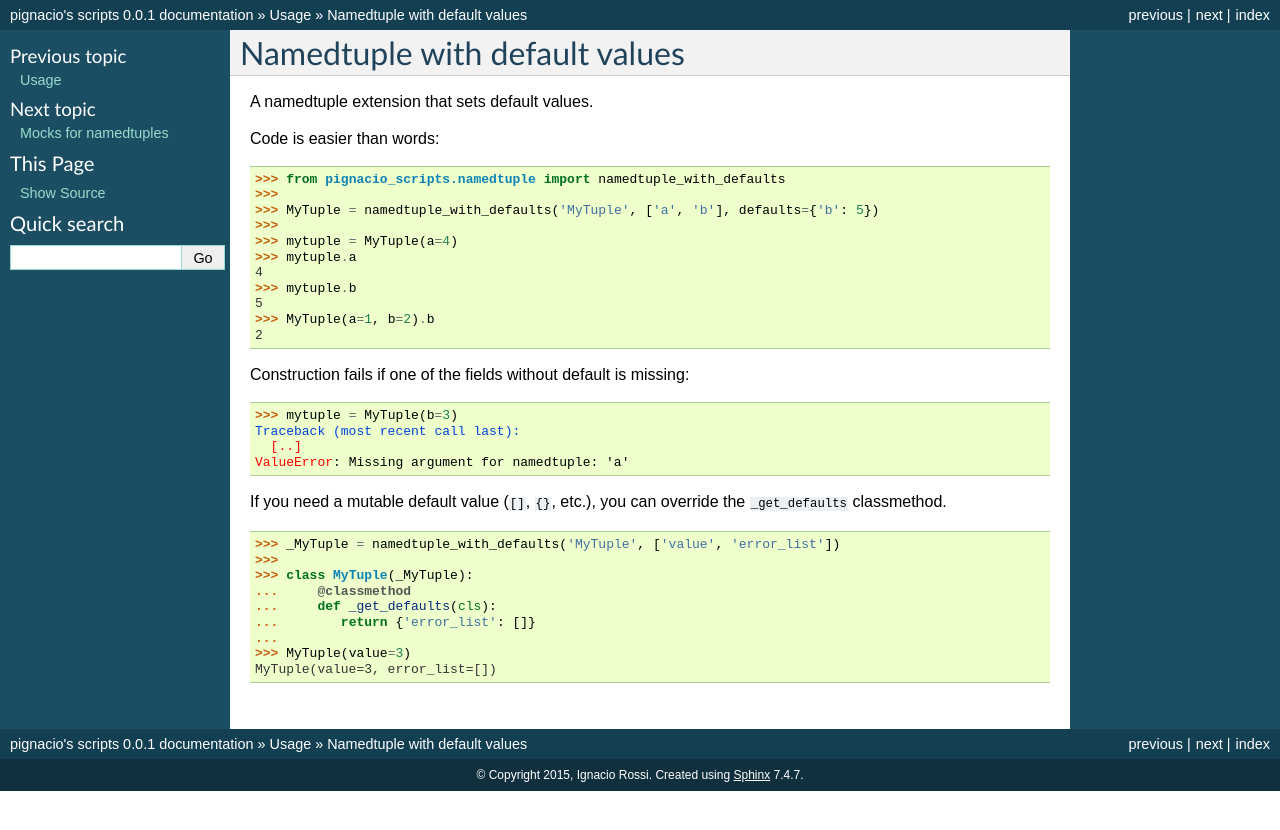
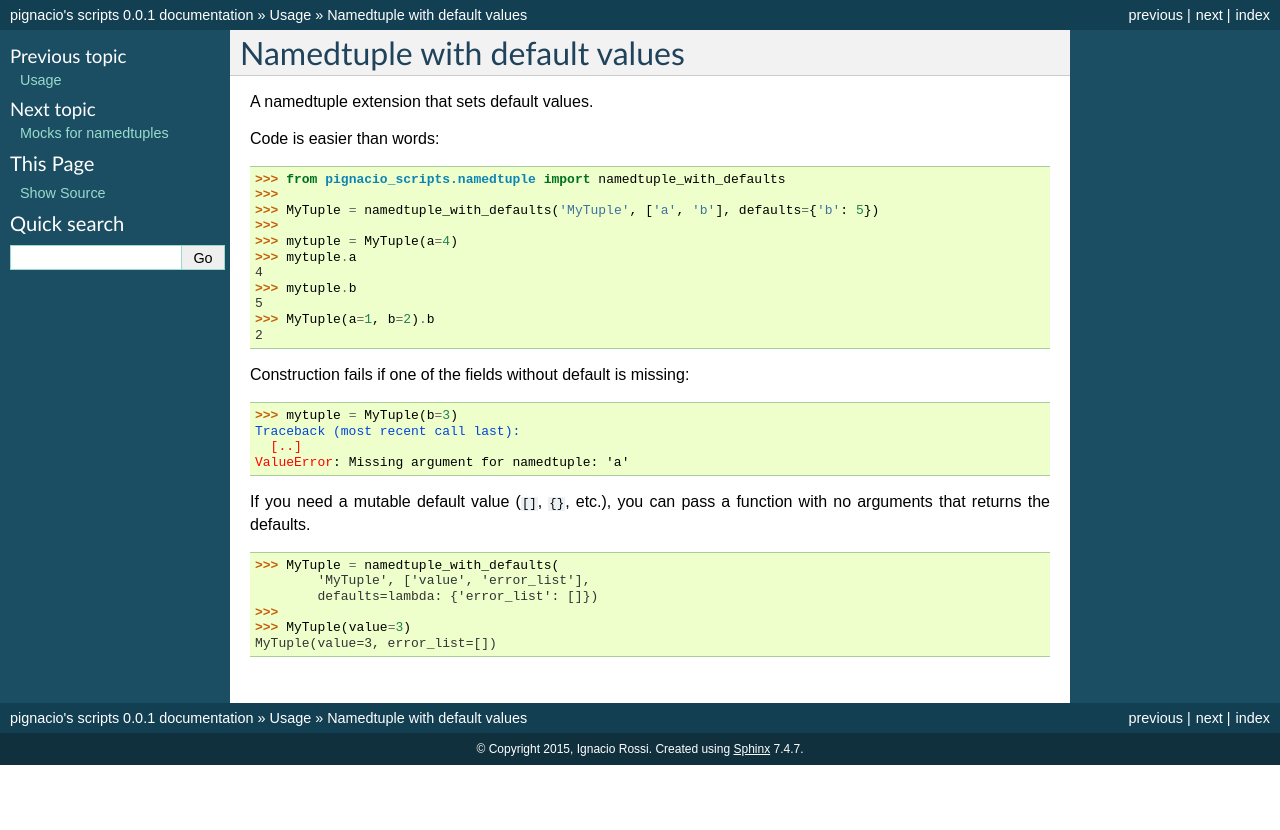
Before and after one commit to pignacio/pignacio_scripts, a Sphinx documentation site: the page built from docs/namedtuple/namedtuple-with-defaults.rst, in a window 1280 px wide. Shown: the top 830 px of the page. Built offline with Sphinx 7.4.7, drawn with Linux system fonts in a browser that asks for light colours; pages that are not in the unit, such as notebooks, are missing from menus.

Commit message:
Update docs

```diff
--- a/docs/namedtuple/namedtuple-with-defaults.rst
+++ b/docs/namedtuple/namedtuple-with-defaults.rst
@@ -31,17 +31,14 @@ Construction fails if one of the fields without default is missing:
     [..]
   ValueError: Missing argument for namedtuple: 'a'
 
-If you need a mutable default value (``[]``, ``{}``, etc.), you can override
-the ``_get_defaults`` classmethod.
+If you need a mutable default value (``[]``, ``{}``, etc.), you can pass a
+function with no arguments that returns the defaults.
 
 .. code:: python
 
-  >>> _MyTuple = namedtuple_with_defaults('MyTuple', ['value', 'error_list'])
+  >>> MyTuple = namedtuple_with_defaults(
+          'MyTuple', ['value', 'error_list'],
+          defaults=lambda: {'error_list': []})
   >>>
-  >>> class MyTuple(_MyTuple):
-  ...     @classmethod
-  ...     def _get_defaults(cls):
-  ...        return {'error_list': []}
-  ...
   >>> MyTuple(value=3)
   MyTuple(value=3, error_list=[])
```
